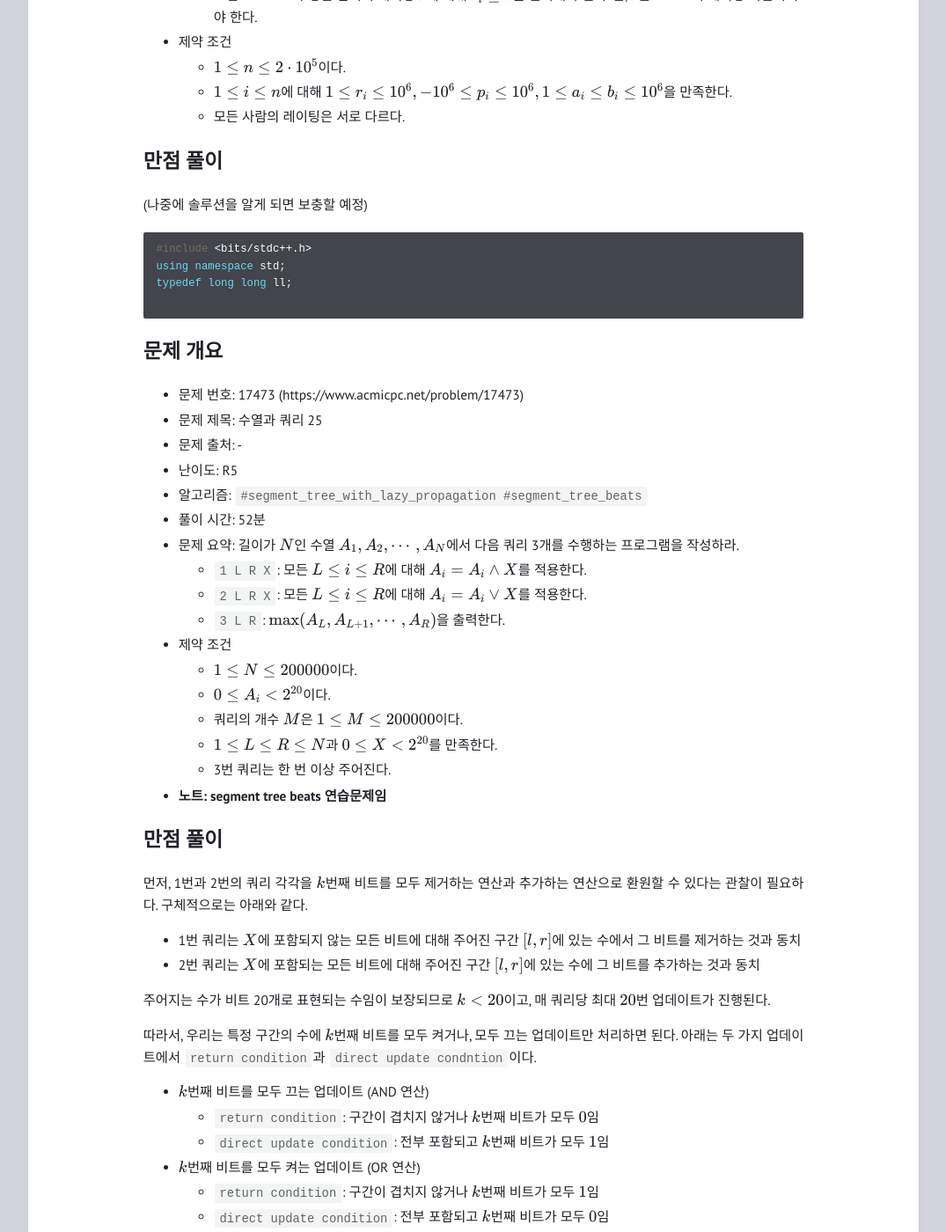
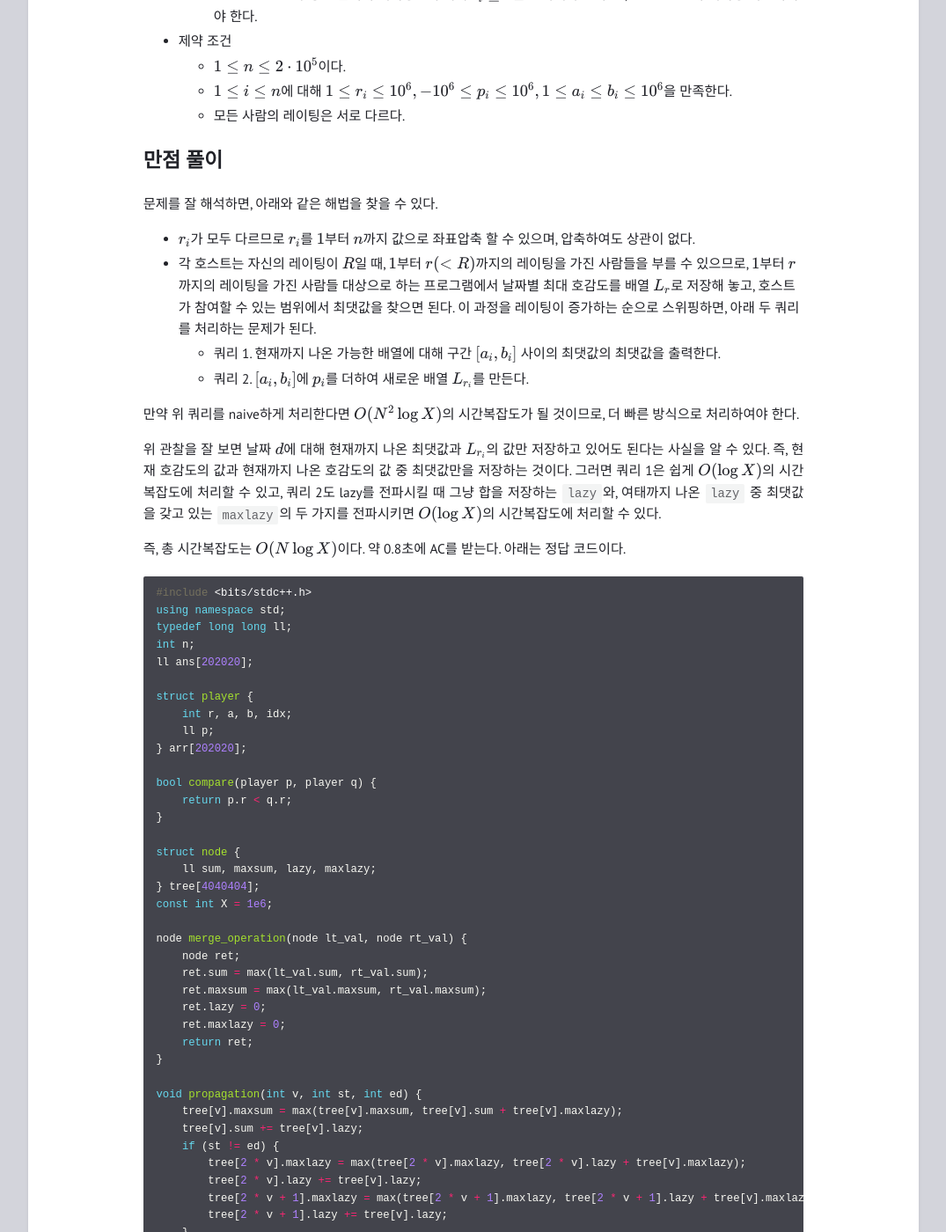
Before and after one commit to mathrabbit1028/mathrabbit1028.github.io, a Jekyll site: the page built from _posts/2023-07-23-Problem-Solving-16151-19405-17473.md, in a window 1280 px wide and 1400 px high, scrolled down 3731 px. Shown: the whole window at 88% size, without its empty margins (102-1177 px from the left). Built offline with Jekyll 4.4.1, drawn with Linux system fonts in a browser that asks for light colours; some web fonts are replaced; some of the changed text lies outside the part shown.

Commit message:
2023-07-23 PS

````diff
--- a/_posts/2023-07-23-Problem-Solving-16151-19405-17473.md
+++ b/_posts/2023-07-23-Problem-Solving-16151-19405-17473.md
@@ -148,8 +148,8 @@ int main() {
 - 문제 제목: Exclusive Training
 - 문제 출처: PTZ camp > 2017w > Day 6 E번 / Open cup > 2016/2017 > Stage 10 E번
 - 난이도: D4
-- 알고리즘: `#`
-- 풀이 시간: **솔브 실패**
+- 알고리즘: `#sweeping #segment_tree_with_lazy_propagation`
+- 풀이 시간: 118분
 - 문제 요약: $$n$$명의 사람의 레이팅 $$r_i$$와 각 사람이 프로그램에 참여할 때 호감도 $$p_i$$, 그리고 참여 가능한 날짜 범위 $$[a_i, b_i]$$가 주어질 때, 각 사람 $$n$$명이 호스트로 여는 프로그램에서 가능한 호감도의 최댓값을 구하여라. 단, 호스트가 여는 프로그램에 참여하는 사람은 호스트 및 아래 조건을 만족하는 사람이다.
     - 조건 1. 호스트가 정한 임의의 날짜 $$d$$에 대해 $$a_i≤d≤b_i$$를 만족해야 한다. 단, $$d$$는 호스트의 참여 가능 날짜 범위에 속해야 한다.
     - 조건 2. 호스트가 정한 임의의 레이팅 $$r$$에 대해 $$r_i≤r$$을 만족해야 한다. 단, $$r$$은 호스트의 레이팅 미만이어야 한다.
@@ -160,13 +160,130 @@ int main() {
 
 ## 만점 풀이
 
-(나중에 솔루션을 알게 되면 보충할 예정)
+문제를 잘 해석하면, 아래와 같은 해법을 찾을 수 있다.
+
+- $$r_i$$가 모두 다르므로 $$r_i$$를 $$1$$부터 $$n$$까지 값으로 좌표압축 할 수 있으며, 압축하여도 상관이 없다.
+- 각 호스트는 자신의 레이팅이 $$R$$일 때, $$1$$부터 $$r(<R)$$까지의 레이팅을 가진 사람들을 부를 수 있으므로, $$1$$부터 $$r$$까지의 레이팅을 가진 사람들 대상으로 하는 프로그램에서 날짜별 최대 호감도를 배열 $$L_r$$로 저장해 놓고, 호스트가 참여할 수 있는 범위에서 최댓값을 찾으면 된다. 이 과정을 레이팅이 증가하는 순으로 스위핑하면, 아래 두 쿼리를 처리하는 문제가 된다.
+    - 쿼리 1. 현재까지 나온 가능한 배열에 대해 구간 $$[a_i, b_i]$$ 사이의 최댓값의 최댓값을 출력한다.
+    - 쿼리 2. $$[a_i, b_i]$$에 $$p_i$$를 더하여 새로운 배열 $$L_{r_i}$$를 만든다.
+
+만약 위 쿼리를 naive하게 처리한다면 $$O(N^2 \log X)$$의 시간복잡도가 될 것이므로, 더 빠른 방식으로 처리하여야 한다.
+
+위 관찰을 잘 보면 날짜 $$d$$에 대해 현재까지 나온 최댓값과 $$L_{r_i}$$의 값만 저장하고 있어도 된다는 사실을 알 수 있다. 즉, 현재 호감도의 값과 현재까지 나온 호감도의 값 중 최댓값만을 저장하는 것이다. 그러면 쿼리 1은 쉽게 $$O(\log X)$$의 시간복잡도에 처리할 수 있고, 쿼리 2도 lazy를 전파시킬 때 그냥 합을 저장하는 `lazy`와, 여태까지 나온 `lazy` 중 최댓값을 갖고 있는 `maxlazy`의 두 가지를 전파시키면 $$O(\log X)$$의 시간복잡도에 처리할 수 있다.
+
+즉, 총 시간복잡도는 $$O(N \log X)$$이다. 약 0.8초에 AC를 받는다. 아래는 정답 코드이다.
 
 ```cpp
 #include <bits/stdc++.h>
 using namespace std;
 typedef long long ll;
+int n;
+ll ans[202020];
 
+struct player {
+    int r, a, b, idx;
+    ll p;
+} arr[202020];
+
+bool compare(player p, player q) {
+    return p.r < q.r;
+}
+
+struct node {
+    ll sum, maxsum, lazy, maxlazy;
+} tree[4040404];
+const int X = 1e6;
+
+node merge_operation(node lt_val, node rt_val) {
+    node ret;
+    ret.sum = max(lt_val.sum, rt_val.sum);
+    ret.maxsum = max(lt_val.maxsum, rt_val.maxsum);
+    ret.lazy = 0;
+    ret.maxlazy = 0;
+    return ret;
+}
+
+void propagation(int v, int st, int ed) {
+    tree[v].maxsum = max(tree[v].maxsum, tree[v].sum + tree[v].maxlazy);
+    tree[v].sum += tree[v].lazy;
+    if (st != ed) {
+        tree[2 * v].maxlazy = max(tree[2 * v].maxlazy, tree[2 * v].lazy + tree[v].maxlazy);
+        tree[2 * v].lazy += tree[v].lazy;
+        tree[2 * v + 1].maxlazy = max(tree[2 * v + 1].maxlazy, tree[2 * v + 1].lazy + tree[v].maxlazy);
+        tree[2 * v + 1].lazy += tree[v].lazy;
+    }
+    tree[v].lazy = 0;
+    tree[v].maxlazy = 0;
+}
+
+void init(int v, int st, int ed) {
+    if (st == ed) {
+        tree[v].sum = 0;
+        tree[v].maxsum = 0;
+        tree[v].lazy = 0;
+        tree[v].maxlazy = 0;
+        return;
+    }
+    int mid = (st + ed) / 2;
+    init(2 * v, st, mid);
+    init(2 * v + 1, mid + 1, ed);
+    tree[v] = merge_operation(tree[2 * v], tree[2 * v + 1]);
+}
+
+void update(int v, int st, int ed, int lt, int rt, ll diff) {
+    propagation(v, st, ed);
+    if (lt > ed || st > rt) return;
+    if (lt <= st && ed <= rt) {
+        tree[v].lazy = diff;
+        tree[v].maxlazy = max(tree[v].maxlazy, diff);
+        propagation(v, st, ed);
+        return;
+    }
+    int mid = (st + ed) / 2;
+    update(2 * v, st, mid, lt, rt, diff);
+    update(2 * v + 1, mid + 1, ed, lt, rt, diff);
+    tree[v] = merge_operation(tree[2 * v], tree[2 * v + 1]);
+}
+
+node get(int v, int st, int ed, int lt, int rt) {
+    propagation(v, st, ed);
+    if (lt > ed || st > rt) return {(ll)-1e18, (ll)-1e18, 0, 0};
+    if (lt <= st && ed <= rt) return tree[v];
+    int mid = (st + ed) / 2;
+    return merge_operation(
+        get(2 * v, st, mid, lt, rt),
+        get(2 * v + 1, mid + 1, ed, lt, rt)
+    );
+}
+
+int main() {
+    ios_base::sync_with_stdio(false);
+    cin.tie(0);
+
+    cin >> n;
+    for (int i = 1; i <= n; i++) cin >> arr[i].r >> arr[i].p >> arr[i].a >> arr[i].b;
+    for (int i = 1; i <= n; i++) arr[i].idx = i;
+
+    vector< pair<int, int> > v;
+    for (int i = 1; i <= n; i++) v.emplace_back(arr[i].r, i);
+    sort(v.begin(), v.end());
+    for (int i = 1; i <= n; i++) {
+        arr[i].r = lower_bound(v.begin(), v.end(), make_pair(arr[i].r, 0)) - v.begin() + 1;
+    }
+
+    sort(arr + 1, arr + n + 1, compare);
+
+    init(1, 1, X);
+
+    for (int i = 1; i <= n; i++) {
+        ans[arr[i].idx] = get(1, 1, X, arr[i].a, arr[i].b).maxsum + arr[i].p;
+        update(1, 1, X, arr[i].a, arr[i].b, arr[i].p);
+    }
+
+    for (int i = 1; i <= n; i++) cout << ans[i] << "\n";
+
+    return 0;
+}
 ```
 
 ## 문제 개요
````
